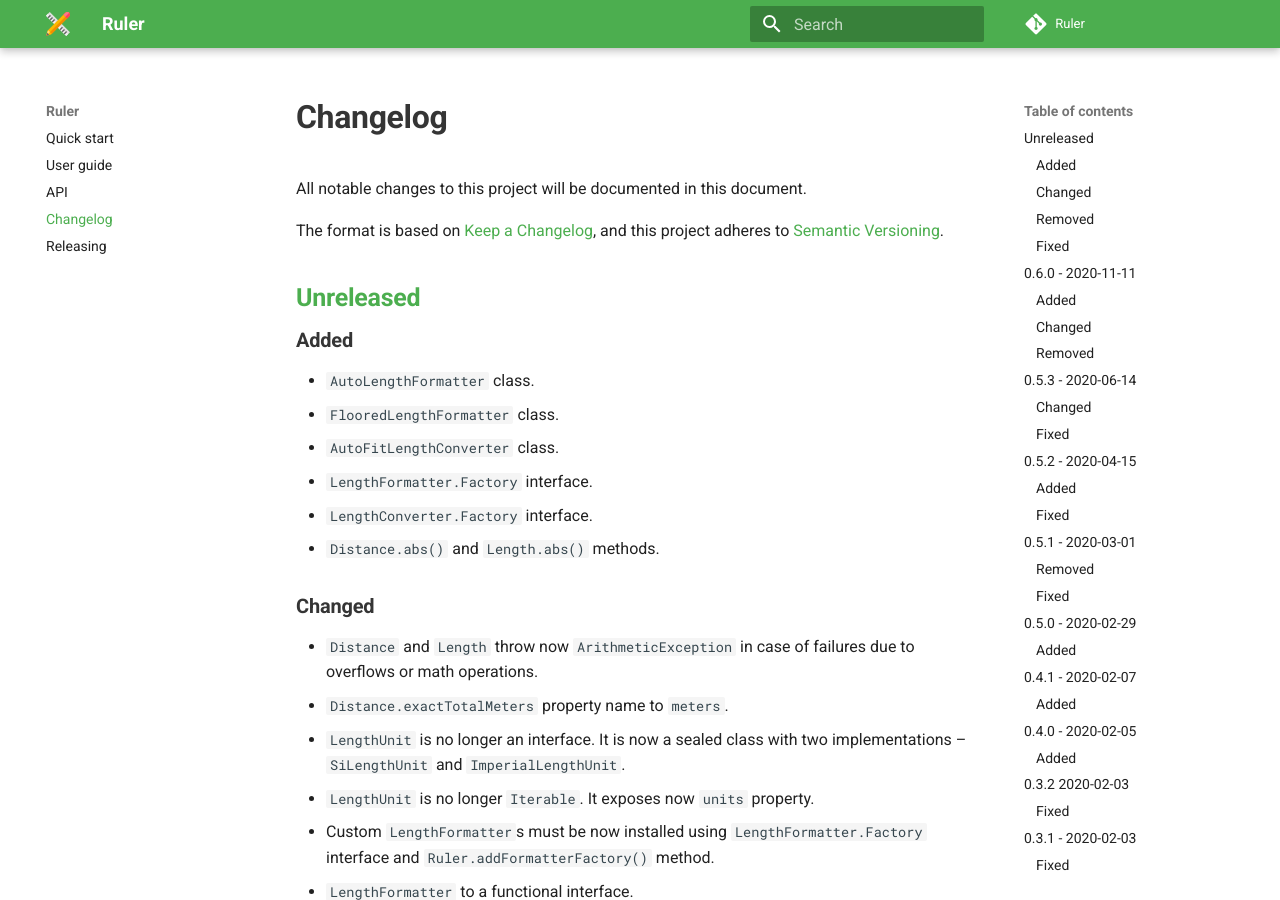
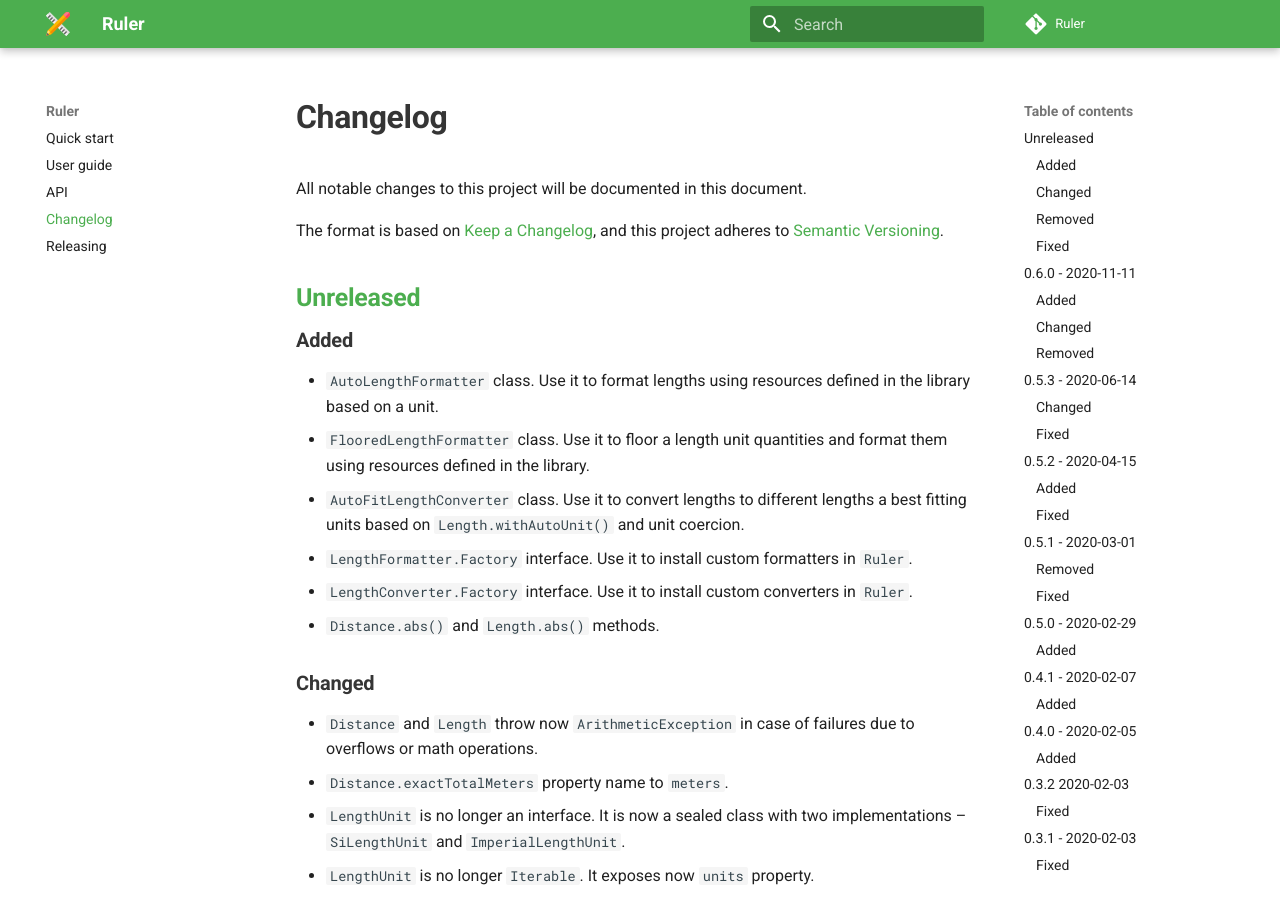
Before and after one commit to MiSikora/ruler, an MkDocs documentation site: the page built from docs/changelog.md, in a window 1280 px wide and 900 px high. Built offline with MkDocs 1.6.1 and Material for MkDocs 9.7.7, drawn with Linux system fonts in a browser that asks for light colours; comment, search, counter and statistics services are not loaded.

Commit message:
Add more info about added classes to changelog

```diff
--- a/docs/changelog.md
+++ b/docs/changelog.md
@@ -7,11 +7,11 @@ and this project adheres to [Semantic Versioning](https://semver.org/spec/v2.0.0
 ## [Unreleased]
 
 ### Added
-- `AutoLengthFormatter` class.
-- `FlooredLengthFormatter` class.
-- `AutoFitLengthConverter` class.
-- `LengthFormatter.Factory` interface.
-- `LengthConverter.Factory` interface.
+- `AutoLengthFormatter` class. Use it to format lengths using resources defined in the library based on a unit.
+- `FlooredLengthFormatter` class. Use it to floor a length unit quantities and format them using resources defined in the library.
+- `AutoFitLengthConverter` class. Use it to convert lengths to different lengths a best fitting units based on `Length.withAutoUnit()` and unit coercion.
+- `LengthFormatter.Factory` interface. Use it to install custom formatters in `Ruler`.
+- `LengthConverter.Factory` interface. Use it to install custom converters in `Ruler`.
 - `Distance.abs()` and `Length.abs()` methods.
 
 ### Changed
```
